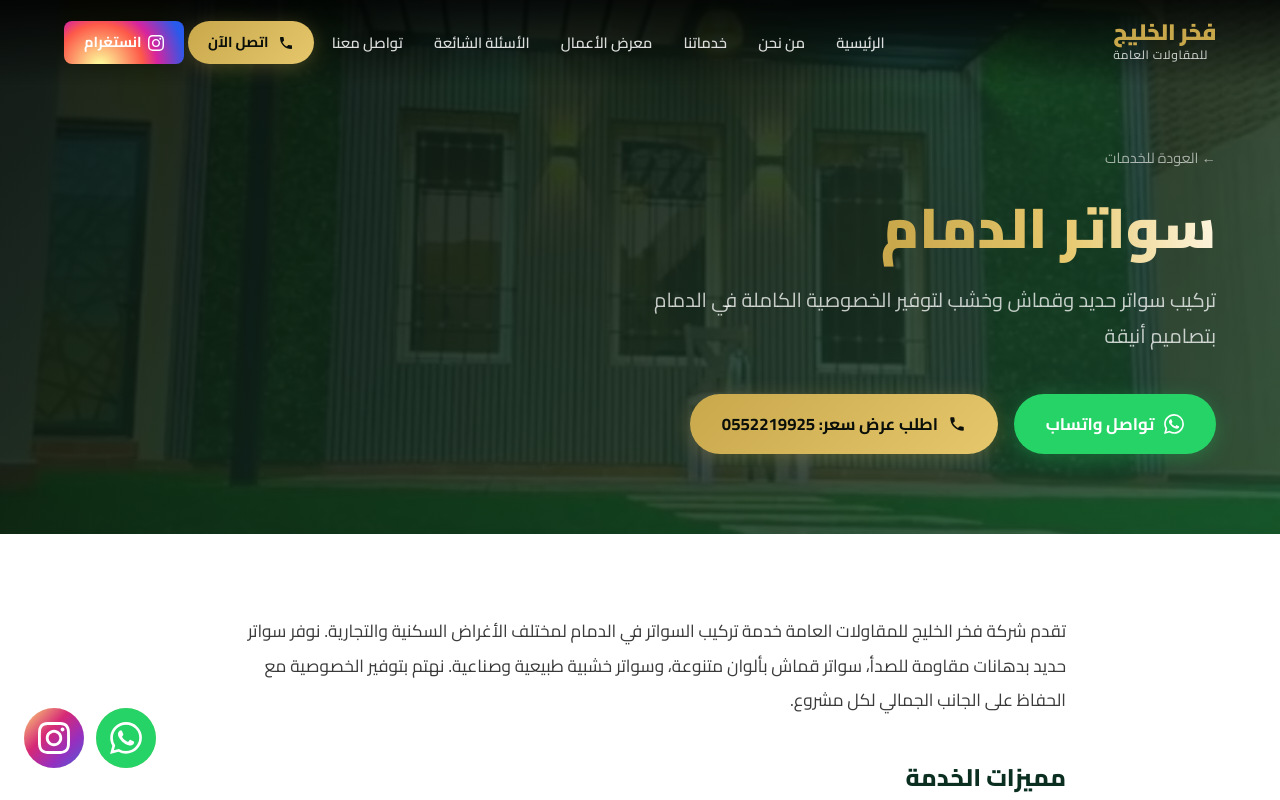
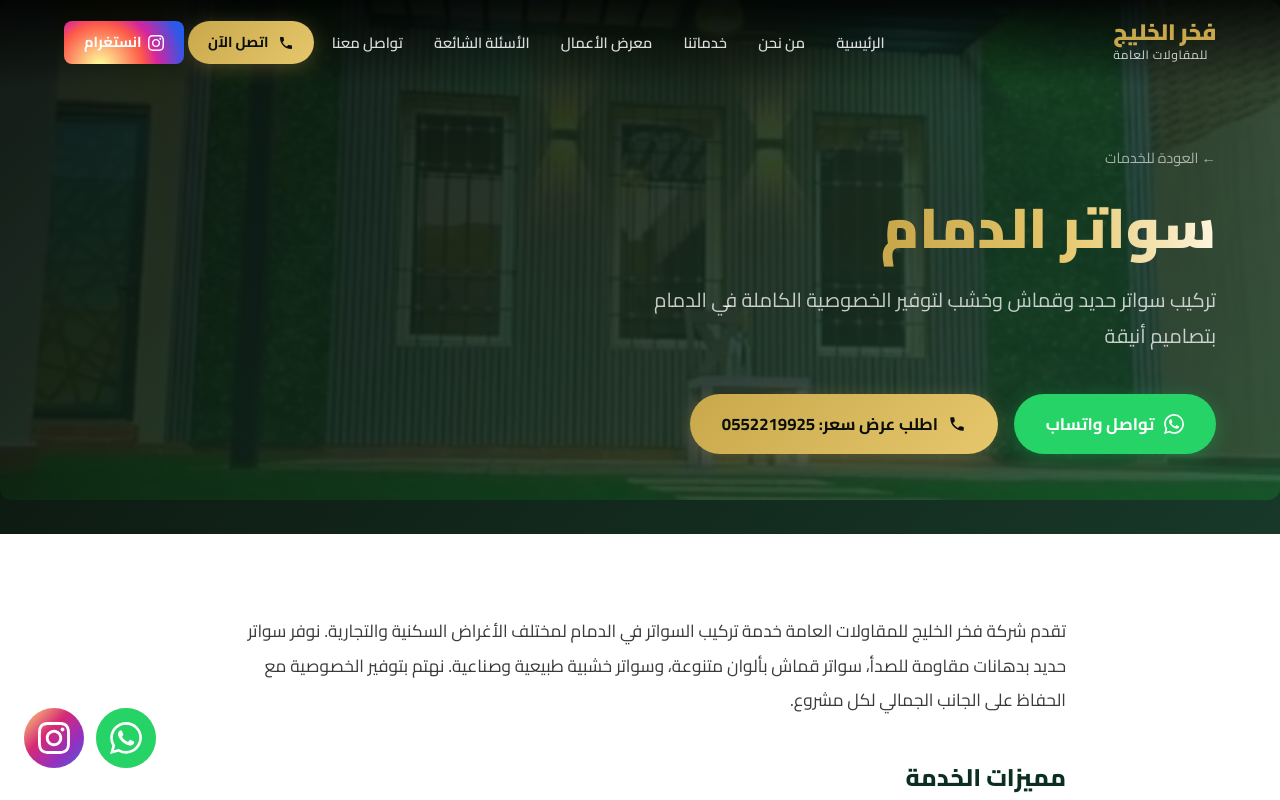
Before and after one commit to aref7ab-cmyk/muqawalat-amma, a Next.js app: page /khadamat/sawatir-aldammam in a window 1280 px wide. Shown: the top 800 px of the page. Built offline with nearby package versions, Linux system fonts and the light colour scheme; no server answers.

Commit message:
Fix: use img tag to restore mazallat-aldammam images

```diff
--- a/src/components/ServicePageLayout.tsx
+++ b/src/components/ServicePageLayout.tsx
@@ -1,7 +1,6 @@
 'use client';
 
 import Link from 'next/link';
-import Image from 'next/image';
 import Navbar from '@/components/Navbar';
 import Footer from '@/components/Footer';
 import { handleWhatsAppClick, handlePhoneClick, handleQuoteClick, trackEvent } from '@/lib/analytics';
@@ -39,13 +38,10 @@ export default function ServicePageLayout({ data }: Props) {
           }}
         >
           <div style={{ position: 'absolute', inset: 0, zIndex: 0 }}>
-            <Image
+            <img
               src={data.image}
               alt={data.title}
-              fill
-              priority
-              sizes="(max-width: 768px) 100vw, (max-width: 1200px) 50vw, 33vw"
-              style={{ objectFit: 'cover', objectPosition: 'center' }}
+              className="w-full h-[500px] object-cover rounded-xl"
             />
             <div style={{
               position: 'absolute',
```
